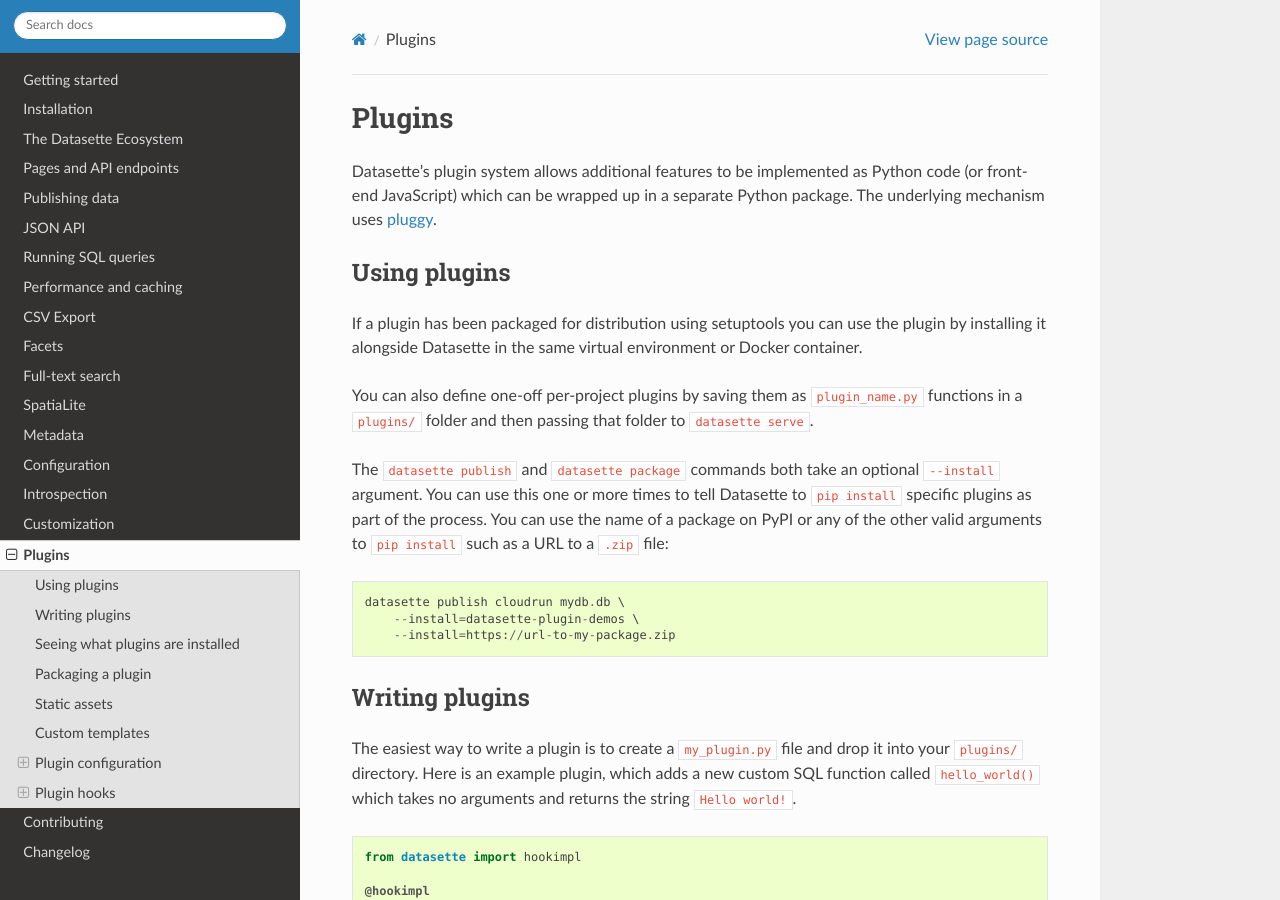
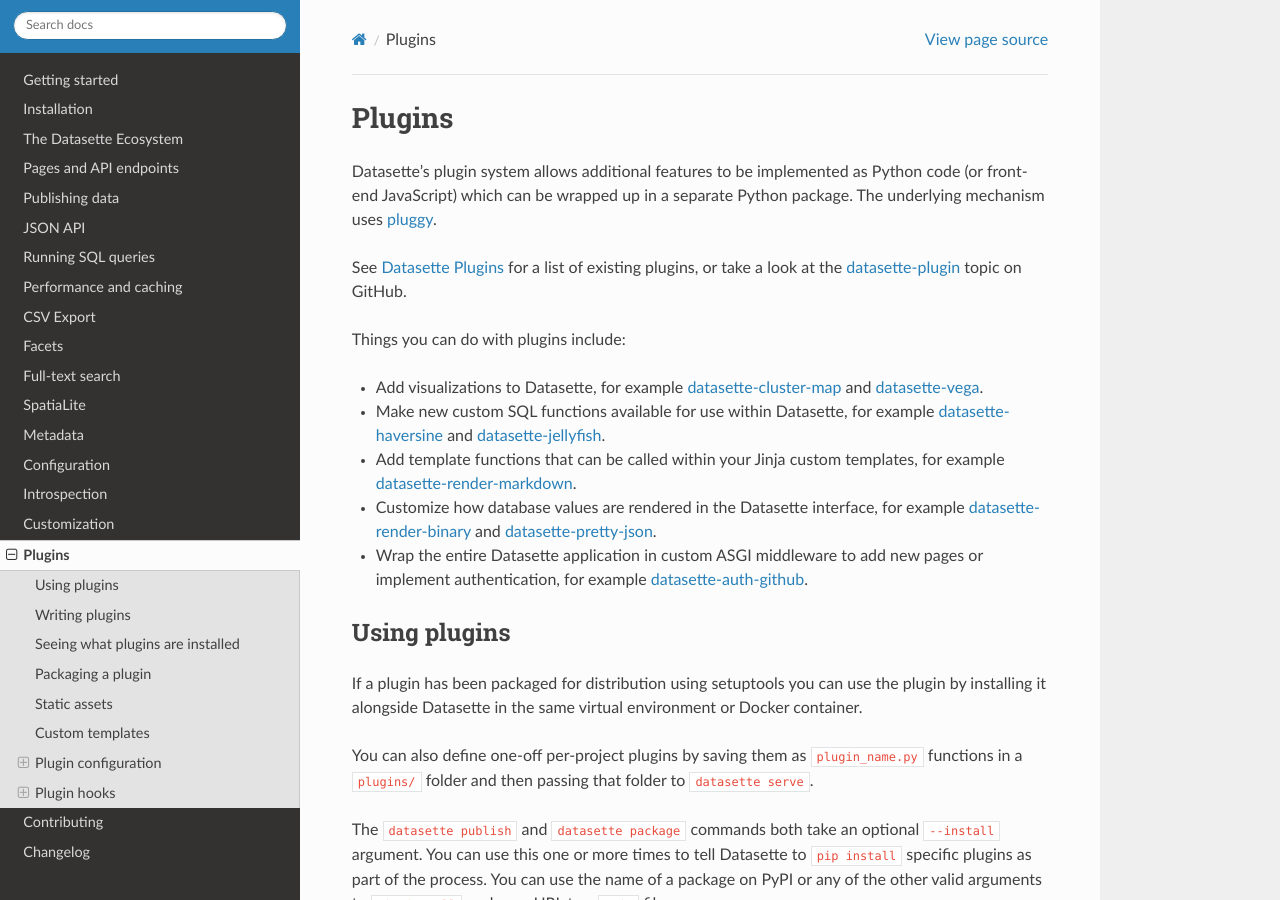
Before and after one commit to simonw/datasette, a Sphinx documentation site: the page built from docs/plugins.rst, in a window 1280 px wide and 900 px high. Built offline with Sphinx 7.4.7 and the Read the Docs theme 2.0.0, drawn with Linux system fonts in a browser that asks for light colours.

Commit message:
Examples of things you can do with plugins

```diff
--- a/docs/ecosystem.rst
+++ b/docs/ecosystem.rst
@@ -52,6 +52,8 @@
 For example, to create a SQLite database of the `City of Dallas Payment Register <https://www.dallasopendata.com/Budget-Finance/City-of-Dallas-Payment-Register/64pp-jeba>`__ you would run the following command::
 
     $ socrata2sql insert www.dallasopendata.com 64pp-jeba
+
+.. _ecosystem_plugins:
 
 Datasette Plugins
 =================
--- a/docs/index.rst
+++ b/docs/index.rst
@@ -5,7 +5,7 @@
 
 Datasette is a tool for exploring and publishing data. It helps people take data of any shape or size and publish that as an interactive, explorable website and accompanying API.
 
-Datasette is aimed at data journalists, museum curators, archivists, local governments and anyone else who has data that they wish to share with the world. It is part of a :ref:`wider ecosystem of tools <ecosystem>` dedicated to make working with structured data as productive as possible.
+Datasette is aimed at data journalists, museum curators, archivists, local governments and anyone else who has data that they wish to share with the world. It is part of a :ref:`wider ecosystem of tools and plugins <ecosystem>` dedicated to making working with structured data as productive as possible.
 
 `Explore a demo <https://fivethirtyeight.datasettes.com/fivethirtyeight>`__, watch `a presentation about the project <https://static.simonwillison.net/static/2018/pybay-datasette/>`__ or :ref:`glitch`.
 
--- a/docs/plugins.rst
+++ b/docs/plugins.rst
@@ -6,6 +6,26 @@
 Datasette's plugin system allows additional features to be implemented as Python
 code (or front-end JavaScript) which can be wrapped up in a separate Python
 package. The underlying mechanism uses `pluggy <https://pluggy.readthedocs.io/>`_.
+
+See :ref:`ecosystem_plugins` for a list of existing plugins, or take a look at the
+`datasette-plugin <https://github.com/topics/datasette-plugin>`__ topic on GitHub.
+
+Things you can do with plugins include:
+
+* Add visualizations to Datasette, for example
+  `datasette-cluster-map <https://github.com/simonw/datasette-cluster-map>`__ and
+  `datasette-vega <https://github.com/simonw/datasette-vega>`__.
+* Make new custom SQL functions available for use within Datasette, for example
+  `datasette-haversine <https://github.com/simonw/datasette-haversine>`__ and
+  `datasette-jellyfish <https://github.com/simonw/datasette-jellyfish>`__.
+* Add template functions that can be called within your Jinja custom templates,
+  for example `datasette-render-markdown <https://github.com/simonw/datasette-render-markdown#markdown-in-templates>`__.
+* Customize how database values are rendered in the Datasette interface, for example
+  `datasette-render-binary <https://github.com/simonw/datasette-render-binary>`__ and
+  `datasette-pretty-json <https://github.com/simonw/datasette-pretty-json>`__.
+* Wrap the entire Datasette application in custom ASGI middleware to add new pages
+  or implement authentication, for example
+  `datasette-auth-github <https://github.com/simonw/datasette-auth-github>`__.
 
 Using plugins
 -------------
```
